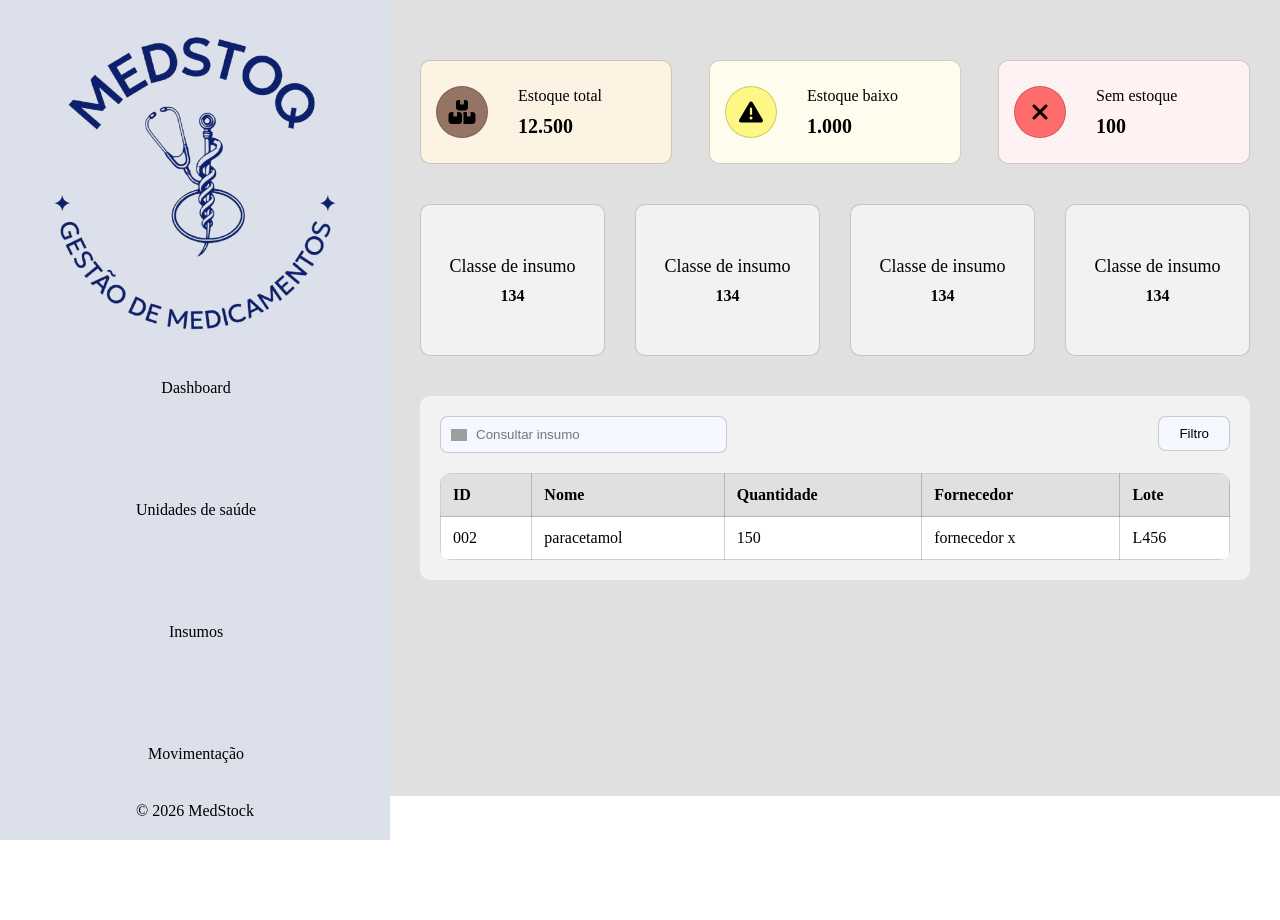
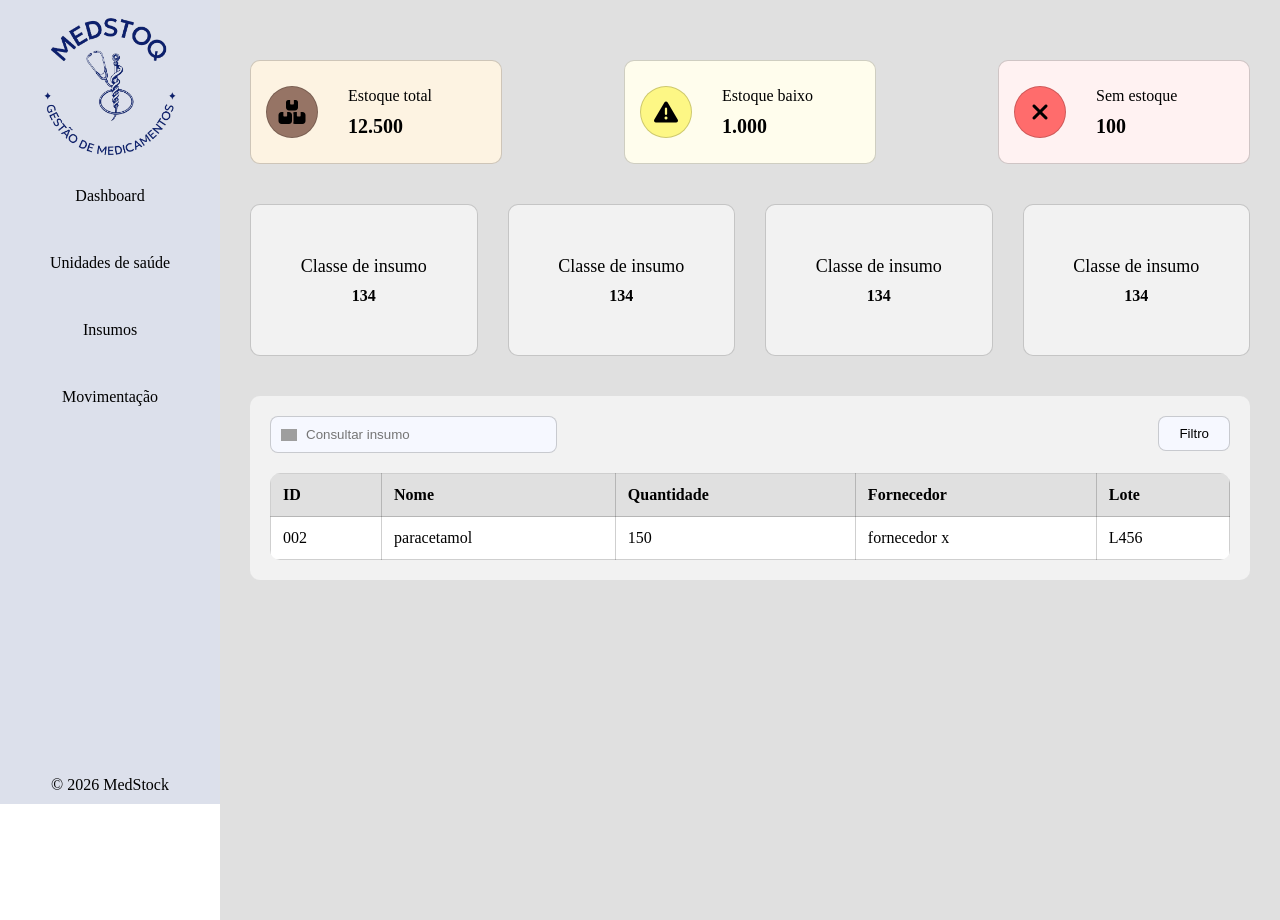
Before and after one commit to LFFavoretto/projeto_medstock, a plain HTML site: page frontend/index.html in a window 1280 px wide. Before the commit the page ends 800 px from the top, so only its background shows below. Drawn offline with Linux system fonts and the light colour scheme; grey boxes are pictures that could not be loaded.

Commit message:
refatoração: substitui o header por um asidel para a navegação na barra lateral e ajustei os estilos

```diff
--- a/frontend/css/style.css
+++ b/frontend/css/style.css
@@ -4,7 +4,7 @@
 
 }
 :root{
-    --cor-menu: #8F9BBF50;
+    --cor-menu: #8F9BBF;
     --cor--button-menu: #F2F2F2;
     --cor--card-classe: #F2F2F2;
     --preto: #000000;
@@ -22,66 +22,70 @@ input {
     padding-left: 35px;
 }
 /* inicio menu lateral */
-header{
+aside{
     background-color:var(--cor-menu);
     display: flex;
-    width: 350px;
-    height: 100vh;
+    width: 200px;
+    min-height: 98vh;
     flex-direction: column;
-    padding: 20px;
+    padding: 10px;
 
-    /* deixando o "header" fixo */
+    /* deixando o "aside" fixo */
     position:fixed;
 }
-header img{
+aside img{
     display: block;
     margin: 0 auto;
-    max-width: 300px;
-    max-height: 320px;
+    margin-bottom: 0;
+    max-width: 150px;
+    max-height: 150px;
 }
-header .sidebar{
+aside .sidebar{
     display: flex;
     justify-content: center;
-    margin: auto;
+    margin:10px auto;
 }
-header .menu{
+aside .menu{
     display: flex;
     flex-direction: column;
-    gap: 70px;
+    gap: 15px;
+    width: 100%;
 }
-header .menu a{
+aside .menu a{
     display: flex;
     justify-content: center;
     align-items: center;
-    width: 350px;
+    width: 150px;
     height: 50px;
     border-radius: 15px;
     border: 1px solid transparent;
     text-decoration: none;
     color: var(--preto);
 }
+
 /* fim menu lateral */
 
 /* inicio do main */
 main {
-    margin-left: 390px; /* espaço definido para que o "main" não fique abaixo do "header" */
+    margin-left: 220px; /* espaço definido para que o "main" não fique abaixo do "aside" */
     flex: 1;
     padding: 60px 30px;
     background-color: #E0E0E0;
-    min-height:84.5vh;
+    height: 100vh;
 }
 /* fim do main*/
 
 /*footer*/
 .footer{
     display: flex;
+    margin-top: auto;
     justify-content: center;
     gap: 20px;
 }
 /*footer*/
 
 /* efeitos */
-header .menu a:hover{
+aside .menu a:hover{
     background-color: var(--cor--button-menu);
     border: 1px solid var(--preto);
     transition: 0.2s;
--- a/frontend/index.html
+++ b/frontend/index.html
@@ -10,7 +10,7 @@
 </head>
 <body>
 
-<header>
+<aside>
     <img src="./img/logo-medicamento.png" alt="logo" class="logo_menu">
     <nav class="sidebar">
         <div class="menu">
@@ -21,7 +21,7 @@
         </div>
     </nav>
     <div class="footer">© 2026 MedStock</div>
-</header>
+</aside>
 
 <main>
     <section class="cards_estoque">
```
Also changed, not shown: frontend/insumos.html (+2 -2 lines).
